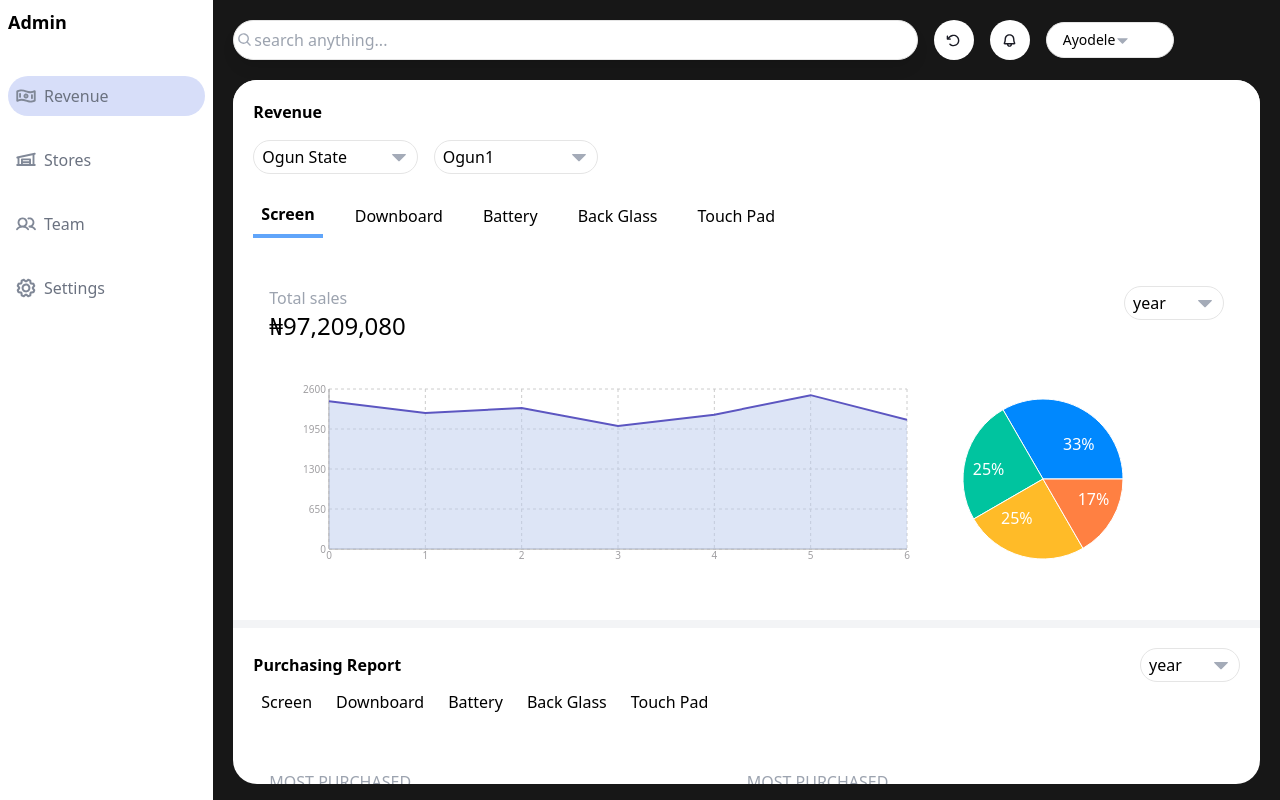
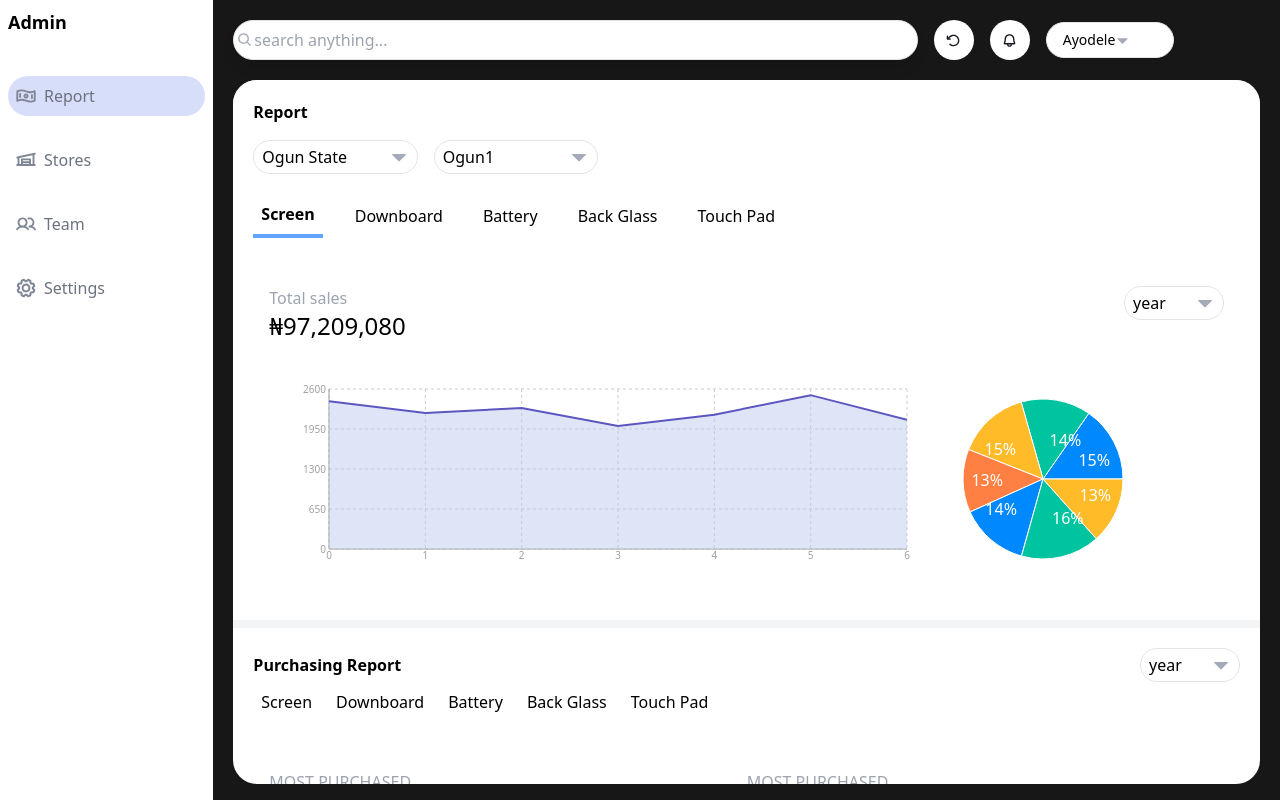
Before and after one commit to CEEPREL/caldera, a Next.js app: page /admin/report in a window 1280 px wide. Built offline with nearby package versions, Linux system fonts and the light colour scheme.

Commit message:
Pie added

```diff
--- a/src/app/admin/(dashboards)/report/page.tsx
+++ b/src/app/admin/(dashboards)/report/page.tsx
@@ -149,7 +149,7 @@ function Revenue() {
           </div>
         ) : (
           <div>
-            <h1 className="text-black  font-semibold">Revenue</h1>
+            <h1 className="text-black  font-semibold">Report</h1>
             <div className="flex pt-4 w-[100%] gap-4 flex-row">
               <Dropdown
                 showSearch
@@ -212,7 +212,7 @@ function Revenue() {
                     {renderProductContent()}
                   </div>{" "}
                   <div className="w-[0%] lg:w-[30%]">
-                    <Piechart />
+                    <Piechart data={data} />
                   </div>{" "}
                 </div>
               </div>
--- a/src/components/admin/Menu.tsx
+++ b/src/components/admin/Menu.tsx
@@ -5,7 +5,7 @@ import { usePathname, useRouter } from "next/navigation";
 import React, { useState } from "react";
 
 const menuItems = [
-  { icon: "/icons/revenue.svg", label: "Revenue", href: "/admin/report" },
+  { icon: "/icons/revenue.svg", label: "Report", href: "/admin/report" },
   { icon: "/icons/stores.svg", label: "Stores", href: "/admin/stores" },
   { icon: "/icons/team.svg", label: "Team", href: "/admin/team" },
   { icon: "/icons/settings.svg", label: "Settings", href: "/admin/settings" },
--- a/src/components/visualizationToola/pieChart.tsx
+++ b/src/components/visualizationToola/pieChart.tsx
@@ -1,6 +1,15 @@
 // import "./styles.css";
 import React from "react";
 import { PieChart, Pie, Cell, Tooltip } from "recharts";
+
+type Data = {
+  name?: string;
+  value?: number;
+  // uv?: number;
+  // sales?: number;
+  // pv: number;
+  // amt: number;
+};
 
 const data = [
   { name: "Group A", value: 400 },
@@ -52,7 +61,7 @@ const CustomTooltip: React.FC<CustomTooltipProps> = ({
   if (active && payload && payload.length) {
     return (
       <div className="custom-tooltip">
-        <p className="label">{`${label} : ${payload[0].value}`}</p>
+        {/* <p className="label">{`${label} : ${payload[0].value}`}</p> */}
         <p className="intro">{`${payload[0].name}`}</p>
       </div>
     );
@@ -61,7 +70,7 @@ const CustomTooltip: React.FC<CustomTooltipProps> = ({
   return null;
 };
 
-export default function Piechart() {
+export default function Piechart({ data }: { data: Data[] }) {
   return (
     <PieChart width={210} height={210}>
       <Pie
@@ -72,7 +81,7 @@ export default function Piechart() {
         label={renderCustomizedLabel}
         outerRadius={80}
         fill="#8884d8"
-        dataKey="value"
+        dataKey="amt"
       >
         {data.map((entry, index) => (
           <Cell key={`cell-${index}`} fill={COLORS[index % COLORS.length]} />
```
